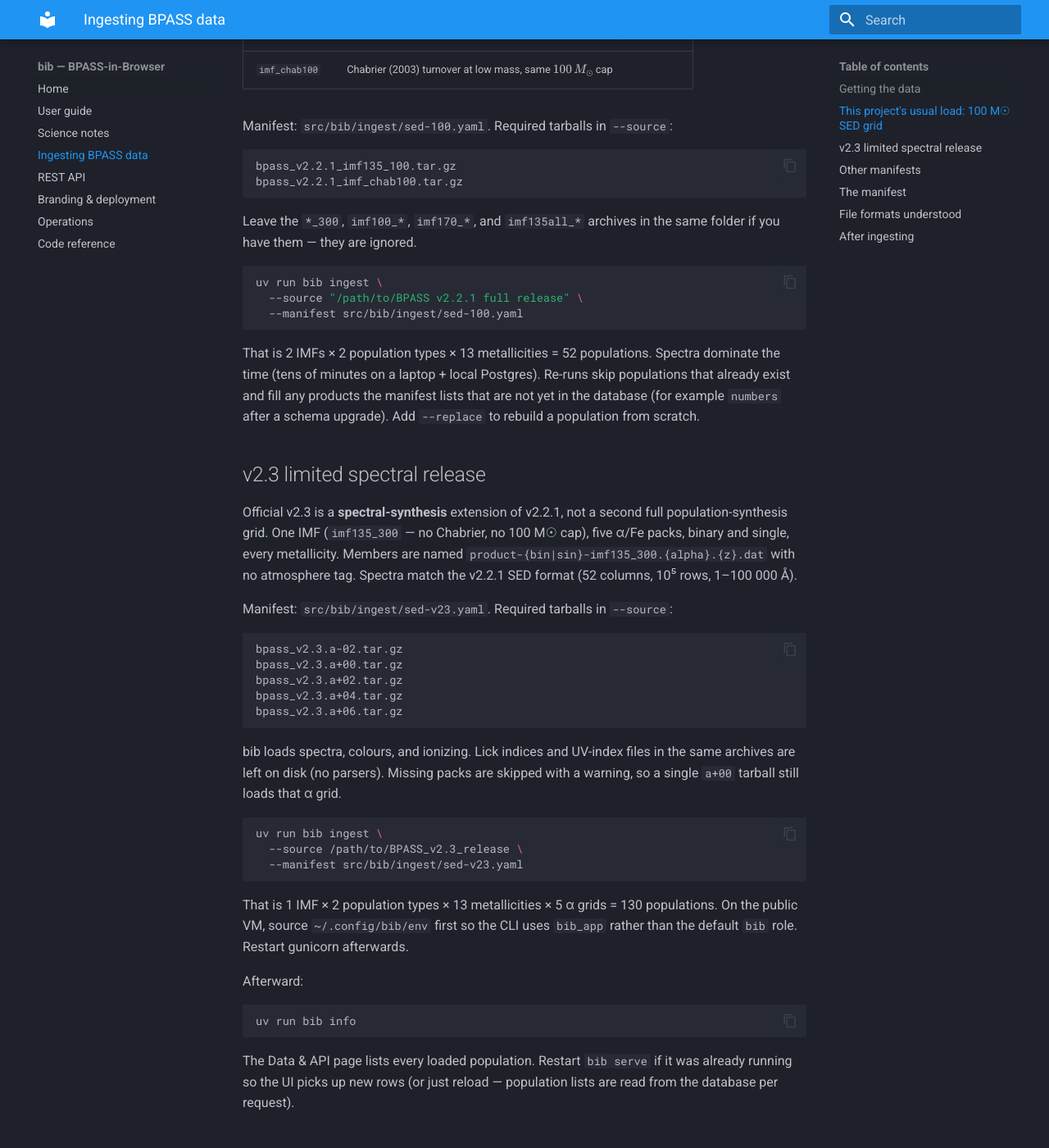
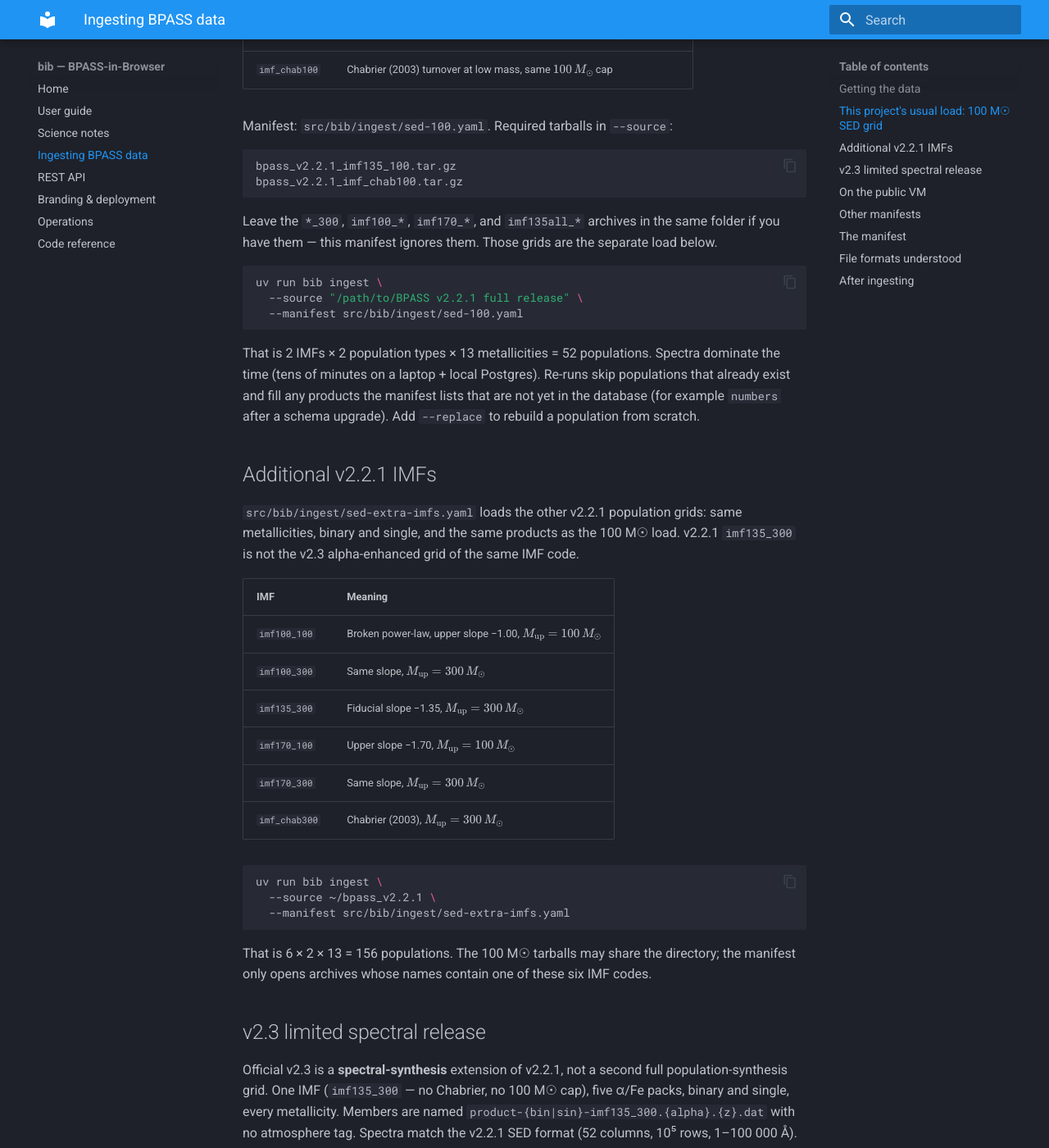
Before and after one commit to Lyalpha/bib, an MkDocs documentation site: the page built from docs/ingestion.md, in a window 1280 px wide and 1400 px high, scrolled down 838 px. Shown: the whole window at 82% size. Built offline with MkDocs 1.6.1 and Material for MkDocs 9.7.7, drawn with Linux system fonts in a browser that asks for light colours; some of the changed text lies outside the part shown.

Commit message:
Document the extra v2.2.1 IMF load and the VM archive layout.
A new operator needs the manifest, the ~/bpass_v2.2.1 source directory, and the reason the on-box scripts ingest one chunk per commit.

Co-authored-by: Cursor <cursoragent@cursor.com>

````diff
--- a/docs/ingestion.md
+++ b/docs/ingestion.md
@@ -41,7 +41,8 @@ bpass_v2.2.1_imf_chab100.tar.gz
 ```
 
 Leave the `*_300`, `imf100_*`, `imf170_*`, and `imf135all_*` archives in the
-same folder if you have them — they are ignored.
+same folder if you have them — this manifest ignores them. Those grids are
+the separate load below.
 
 ```sh
 uv run bib ingest \
@@ -54,6 +55,32 @@ Spectra dominate the time (tens of minutes on a laptop + local Postgres).
 Re-runs skip populations that already exist and fill any products the
 manifest lists that are not yet in the database (for example `numbers`
 after a schema upgrade). Add `--replace` to rebuild a population from scratch.
+
+## Additional v2.2.1 IMFs
+
+`src/bib/ingest/sed-extra-imfs.yaml` loads the other v2.2.1 population grids:
+same metallicities, binary and single, and the same products as the 100 M☉
+load. v2.2.1 `imf135_300` is not the v2.3 alpha-enhanced grid of the same IMF
+code.
+
+| IMF | Meaning |
+|---|---|
+| `imf100_100` | Broken power-law, upper slope −1.00, \(M_\mathrm{up}=100\,M_\odot\) |
+| `imf100_300` | Same slope, \(M_\mathrm{up}=300\,M_\odot\) |
+| `imf135_300` | Fiducial slope −1.35, \(M_\mathrm{up}=300\,M_\odot\) |
+| `imf170_100` | Upper slope −1.70, \(M_\mathrm{up}=100\,M_\odot\) |
+| `imf170_300` | Same slope, \(M_\mathrm{up}=300\,M_\odot\) |
+| `imf_chab300` | Chabrier (2003), \(M_\mathrm{up}=300\,M_\odot\) |
+
+```sh
+uv run bib ingest \
+  --source ~/bpass_v2.2.1 \
+  --manifest src/bib/ingest/sed-extra-imfs.yaml
+```
+
+That is 6 × 2 × 13 = 156 populations. The 100 M☉ tarballs may share the
+directory; the manifest only opens archives whose names contain one of these
+six IMF codes.
 
 ## v2.3 limited spectral release
 
@@ -87,6 +114,23 @@ That is 1 IMF × 2 population types × 13 metallicities × 5 α grids = 130
 populations. On the public VM, source `~/.config/bib/env` first so the CLI
 uses `bib_app` rather than the default `bib` role. Restart gunicorn afterwards.
 
+## On the public VM
+
+Packed archives stay out of the git checkout:
+
+| directory | contents |
+|---|---|
+| `~/bpass_v2.2.1` | v2.2.1 IMF tarballs (`imf135_100`, `imf_chab100`, and the six above) |
+| `~/bpass_v2.3` | the five `bpass_v2.3.a*.tar.gz` packs |
+
+Run from `~/bib` after sourcing `~/.config/bib/env`. `bib ingest` is one
+database transaction: it commits only if the whole manifest succeeds.
+Home and PostgreSQL share one volume, so each directory also has a small
+driver script that is **not** in git. It writes a one-chunk manifest (one
+IMF, or one v2.3 alpha pack), runs `uv run --frozen --extra prod bib ingest`,
+and the v2.3 script deletes `<source>/.bib-extract` after each pack. Re-runs
+skip populations already in the database. After a load, `uv run bib info`.
+
 Afterward:
 
 ```sh
@@ -115,8 +159,8 @@ win over tarball members of the same name.
 
 ## The manifest
 
-Copy `src/bib/ingest/sed-100.yaml`, `src/bib/ingest/sed-v23.yaml`, or
-`src/bib/ingest/golden.yaml` and edit.
+Copy `src/bib/ingest/sed-100.yaml`, `src/bib/ingest/sed-extra-imfs.yaml`,
+`src/bib/ingest/sed-v23.yaml`, or `src/bib/ingest/golden.yaml` and edit.
 Structure (matches those files):
 
 ```yaml
````
Also changed, not shown: docs/index.md (+1 -1 lines), src/bib/ingest/sed-extra-imfs.yaml (+9 -4 lines).
